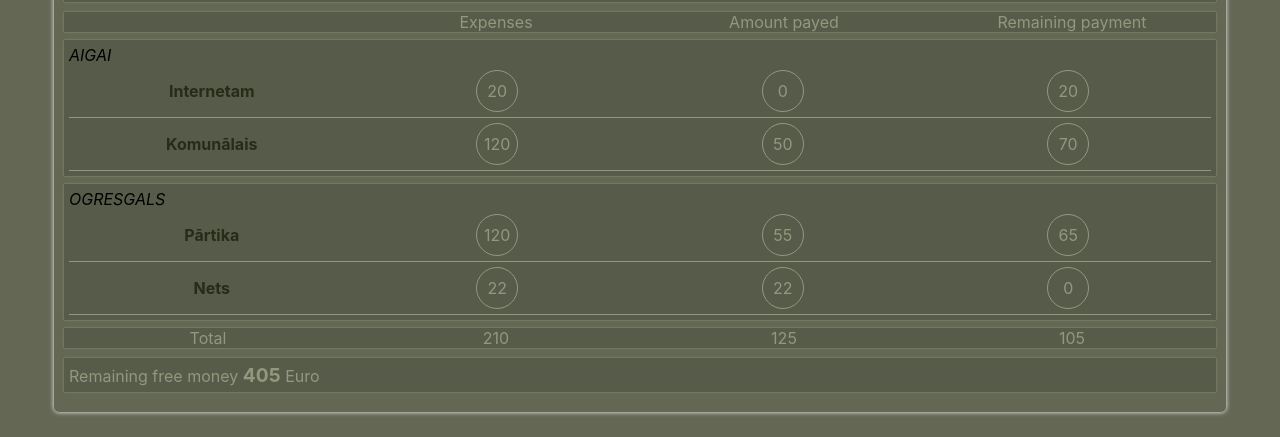
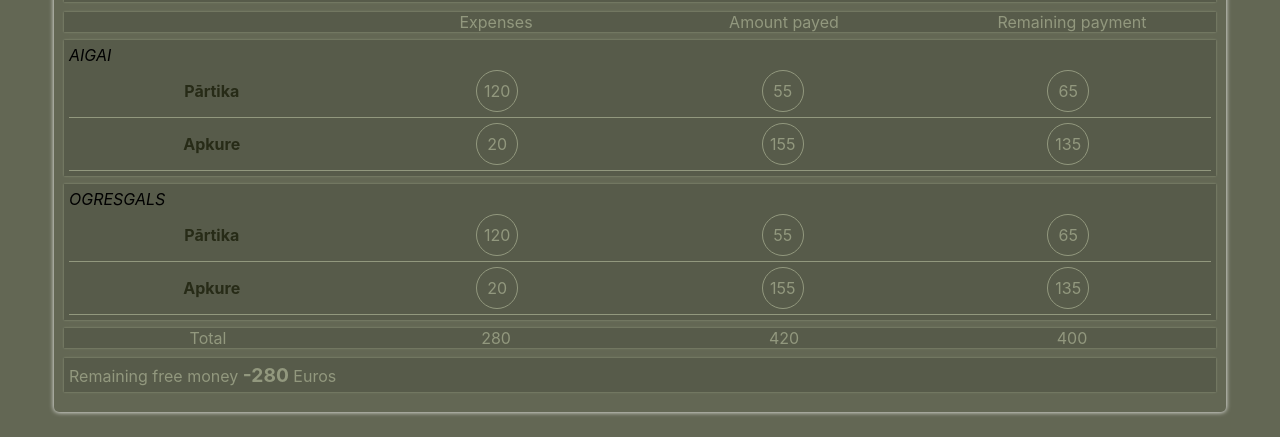
Before and after one commit to mart8ins/budget, a React (Create React App) app: page / in a window 1280 px wide. Shown: the part 248-685 px from the top of the page. Built offline with nearby package versions, Linux system fonts and the light colour scheme.

Commit message:
finished totals calculation

```diff
--- a/src/components/budget/Budget.tsx
+++ b/src/components/budget/Budget.tsx
@@ -1,25 +1,28 @@
+import { useContext } from "react";
 import "./budget.css";
 import BudgetHeader from "./components/budgetHeader/BudgetHeader";
 import BudgetHeading from "./components/budgetHeading/BudgetHeading";
 import Expanses from "./components/expanses/Expanses";
 import BudgetFooter from "./components/budgetFooter/BudgetFooter";
-
-import { budget } from "../../models/Budget";
+import { BudgetContext } from "../context";
 
 type Props = {};
 
 function Budget({}: Props) {
+    const {
+        budget: { expanses, totals },
+    } = useContext(BudgetContext);
     return (
         <div className="container">
             <div className="budget__wrapper">
                 <BudgetHeader />
                 <BudgetHeading cel1="" cel2="Expenses" cel3="Amount payed" cel4="Remaining payment" />
 
-                {budget.expanses.map((item) => {
+                {expanses.map((item) => {
                     return <Expanses key={item.id} title={item.title} subjects={item.subjects} />;
                 })}
 
-                <BudgetHeading cel1="Total" cel2="210" cel3="125" cel4="105" />
+                <BudgetHeading cel1="Total" cel2={totals.payment} cel3={totals.payed} cel4={totals.remaining} />
                 <BudgetFooter />
             </div>
         </div>
--- a/src/components/budget/components/budgetFooter/BudgetFooter.tsx
+++ b/src/components/budget/components/budgetFooter/BudgetFooter.tsx
@@ -1,13 +1,16 @@
+import { useContext } from "react";
+import { BudgetContext } from "../../../context";
 import "./budgetFooter.css";
 
 type Props = {};
 
 function BudgetFooter({}: Props) {
+    const {
+        budget: { remainingMoney },
+    } = useContext(BudgetContext);
     return (
         <div className="budget__footer">
-            <div className="footer__title">
-                Remaining free money <span>405</span> Euro
-            </div>
+            <div className="footer__title">Remaining free money {remainingMoney ? <span>{remainingMoney}</span> : "0"} Euros</div>
         </div>
     );
 }
--- a/src/components/budget/components/expanses/Expanses.tsx
+++ b/src/components/budget/components/expanses/Expanses.tsx
@@ -20,7 +20,6 @@ function Expanses({ title, subjects }: Props) {
             <div className="expanses__title">{title}</div>
             {subjects &&
                 subjects.map((item, i) => {
-                    console.log(item.id);
                     return (
                         <div key={`${item.id}`} className="payment__row">
                             <div className="payment__cell payment__for">{item.title}</div>
--- a/src/components/context.tsx
+++ b/src/components/context.tsx
@@ -1,8 +1,31 @@
-import { createContext, useState } from "react";
+import { createContext, useState, useEffect } from "react";
+type Totals = {
+    payment: string;
+    payed: string;
+    remaining: string;
+};
+type PaymentRow = {
+    id: String;
+    title: String;
+    payment: String;
+    payed: String;
+    remaining: String;
+};
+
+type Expanses = {
+    id: string;
+    title: string;
+    subjects: PaymentRow[];
+};
 
 type Budget = {
+    id: string;
+    userId: string;
     month: string;
     monthlyIncome: string;
+    remainingMoney: string;
+    expanses: Expanses[];
+    totals: Totals;
 };
 
 interface BudgetContext {
@@ -12,12 +35,91 @@ interface BudgetContext {
 export const BudgetContext = createContext({} as BudgetContext);
 
 const BudgetContextprovider = ({ children }: any) => {
-    const [budget, setBudget] = useState<Budget>({ month: "June", monthlyIncome: "" });
+    const [budget, setBudget] = useState<Budget>({
+        id: "133",
+        userId: "399",
+        month: "June",
+        monthlyIncome: "",
+        remainingMoney: "",
+        expanses: [
+            {
+                id: "1",
+                title: "Aigai",
+                subjects: [
+                    {
+                        id: "3",
+                        payed: "55",
+                        payment: "120",
+                        remaining: "65",
+                        title: "Pārtika",
+                    },
+                    {
+                        id: "6",
+                        payed: "155",
+                        payment: "20",
+                        remaining: "135",
+                        title: "Apkure",
+                    },
+                ],
+            },
+            {
+                id: "344",
+                title: "Ogresgals",
+                subjects: [
+                    {
+                        id: "3",
+                        payed: "55",
+                        payment: "120",
+                        remaining: "65",
+                        title: "Pārtika",
+                    },
+                    {
+                        id: "6",
+                        payed: "155",
+                        payment: "20",
+                        remaining: "135",
+                        title: "Apkure",
+                    },
+                ],
+            },
+        ],
+        totals: { payment: "", payed: "", remaining: "" },
+    });
 
     const updateIncome = (income: string) => {
         setBudget({ ...budget, monthlyIncome: income });
     };
 
+    const calculateTotals = () => {
+        let paymentTotal = 0;
+        let payedTotal = 0;
+        let remainingTotal = 0;
+
+        budget.expanses.forEach((item) => {
+            item.subjects.forEach((sub) => {
+                paymentTotal += +sub.payment;
+                payedTotal += +sub.payed;
+                remainingTotal += +sub.remaining;
+            });
+        });
+
+        let freeMoney = Number(budget.monthlyIncome) - paymentTotal;
+
+        setBudget({
+            ...budget,
+            totals: {
+                payment: String(paymentTotal),
+                payed: String(payedTotal),
+                remaining: String(remainingTotal),
+            },
+            remainingMoney: String(freeMoney),
+        });
+    };
+
+    useEffect(() => {
+        calculateTotals();
+    }, [budget.expanses, budget.monthlyIncome]);
+
     return <BudgetContext.Provider value={{ budget, updateIncome }}>{children}</BudgetContext.Provider>;
 };
 
```
